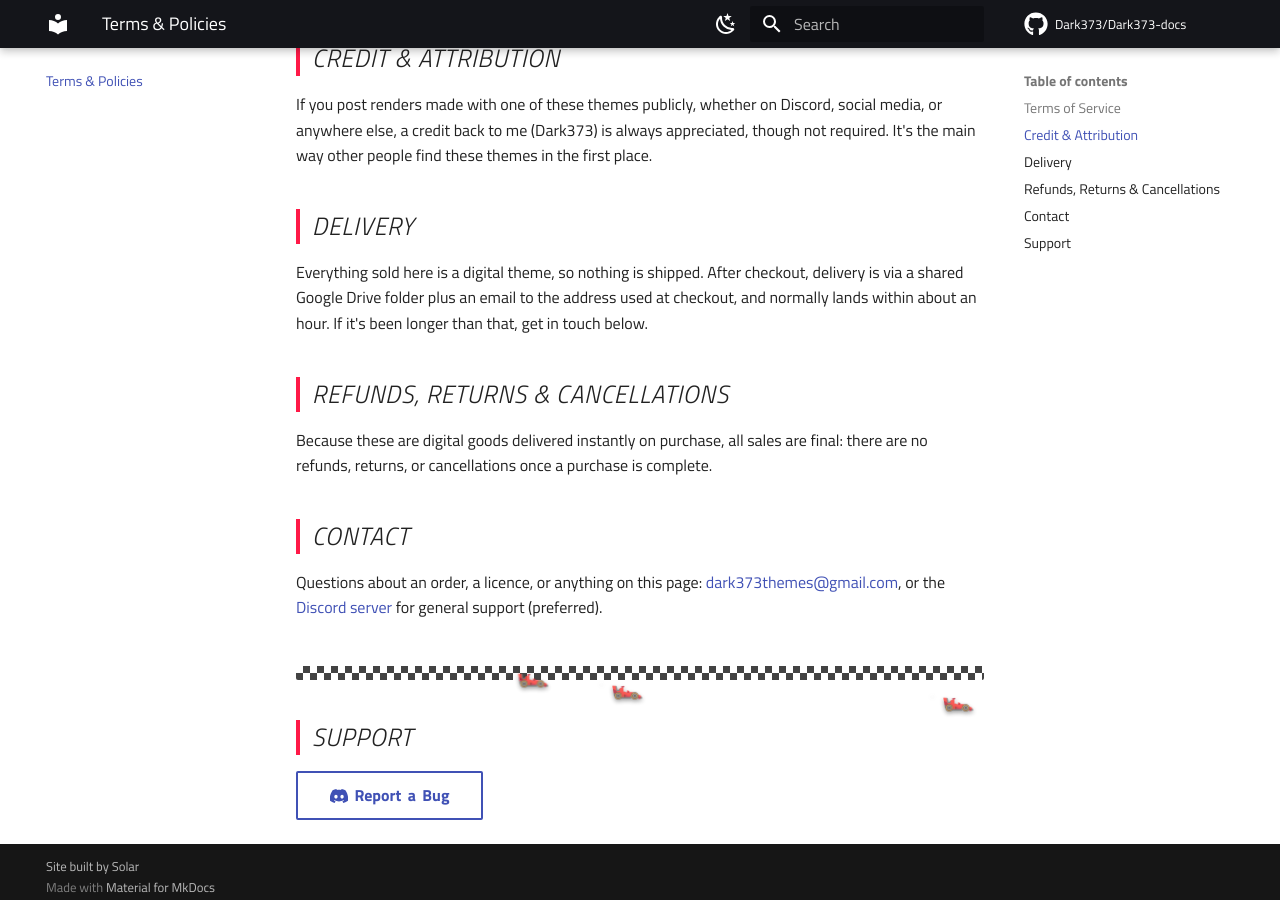
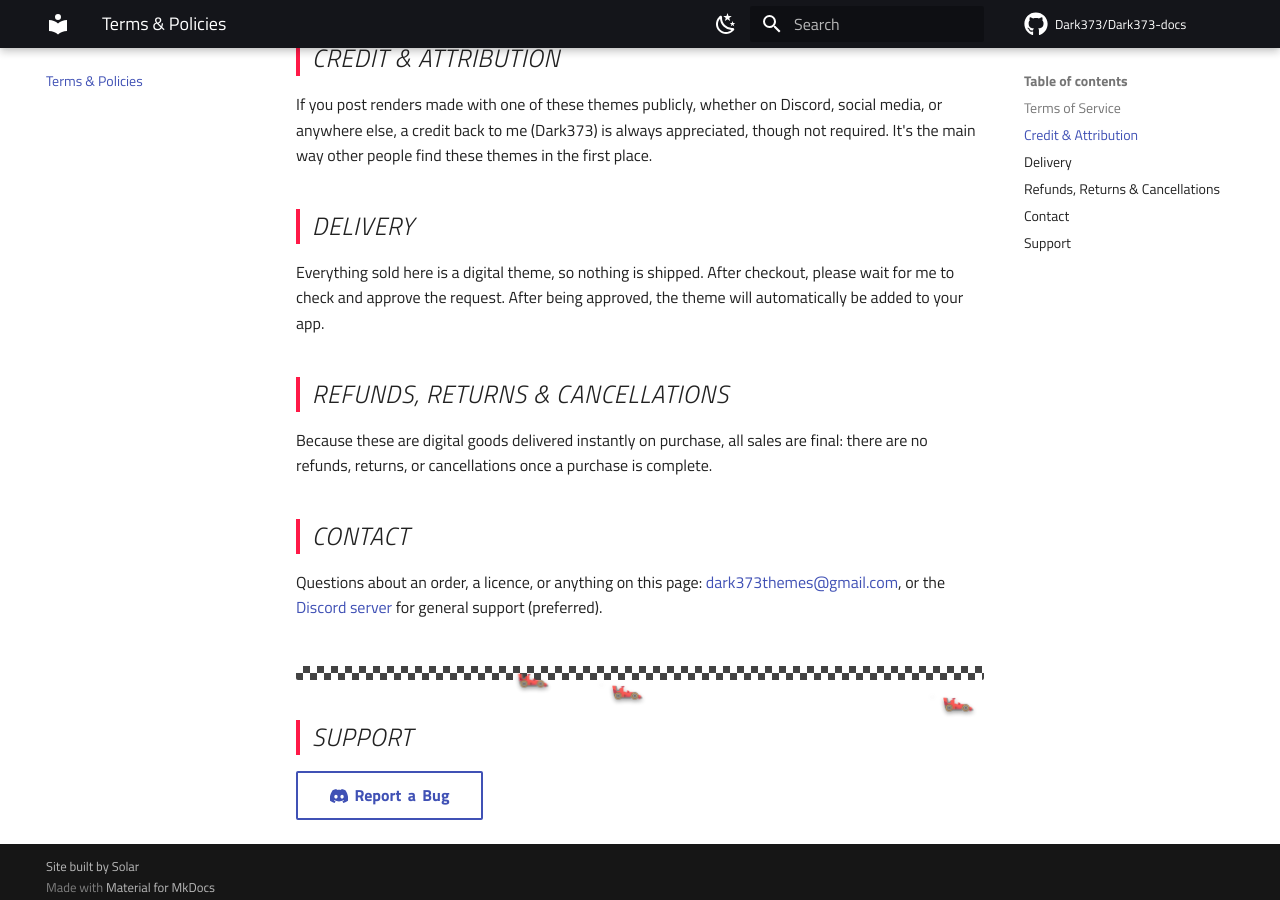
Before and after one commit to Dark373/Dark373-docs, an MkDocs documentation site: the page built from docs/policies.md, in a window 1280 px wide and 900 px high, scrolled down 492 px. Built offline with MkDocs 1.6.1 and Material for MkDocs 9.7.7, drawn with Linux system fonts in a browser that asks for light colours; comment, search, counter and statistics services are not loaded.

Commit message:
Update policies.md

```diff
--- a/docs/policies.md
+++ b/docs/policies.md
@@ -22,9 +22,8 @@ find these themes in the first place.
 ## Delivery {: .f1-heading }
 
 Everything sold here is a digital theme, so nothing is shipped. After
-checkout, delivery is via a shared Google Drive folder plus an email to
-the address used at checkout, and normally lands within about an hour.
-If it's been longer than that, get in touch below.
+checkout, please wait for me to check and approve the request. After
+being approved, the theme will automatically be added to your app.
 
 ## Refunds, Returns & Cancellations {: .f1-heading }
 
```
